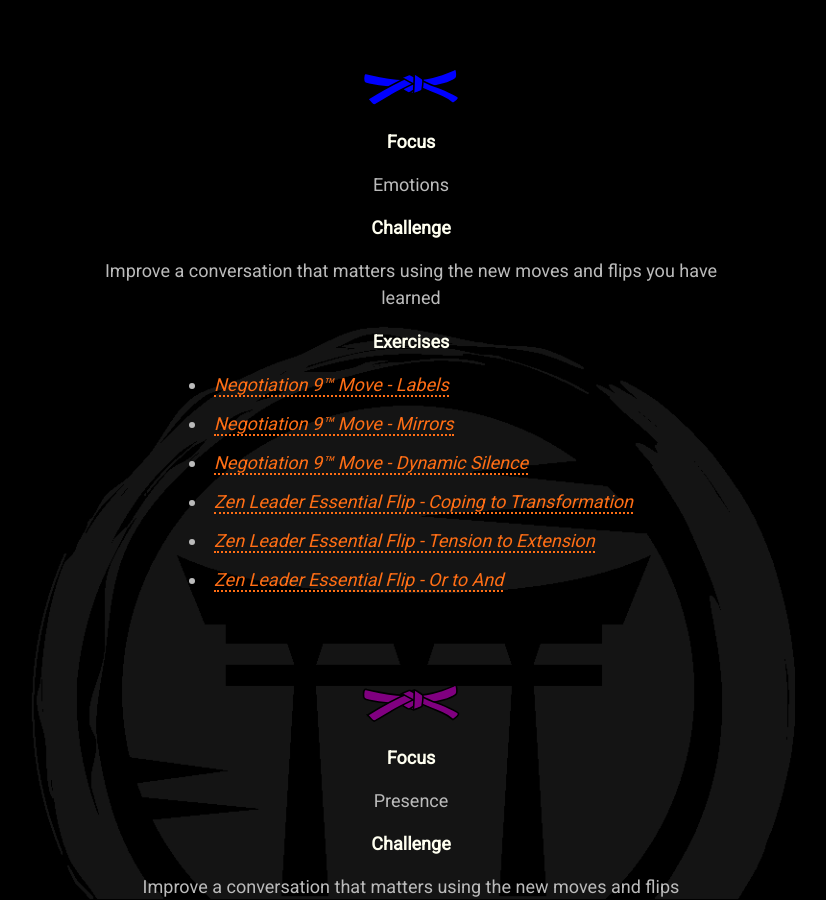
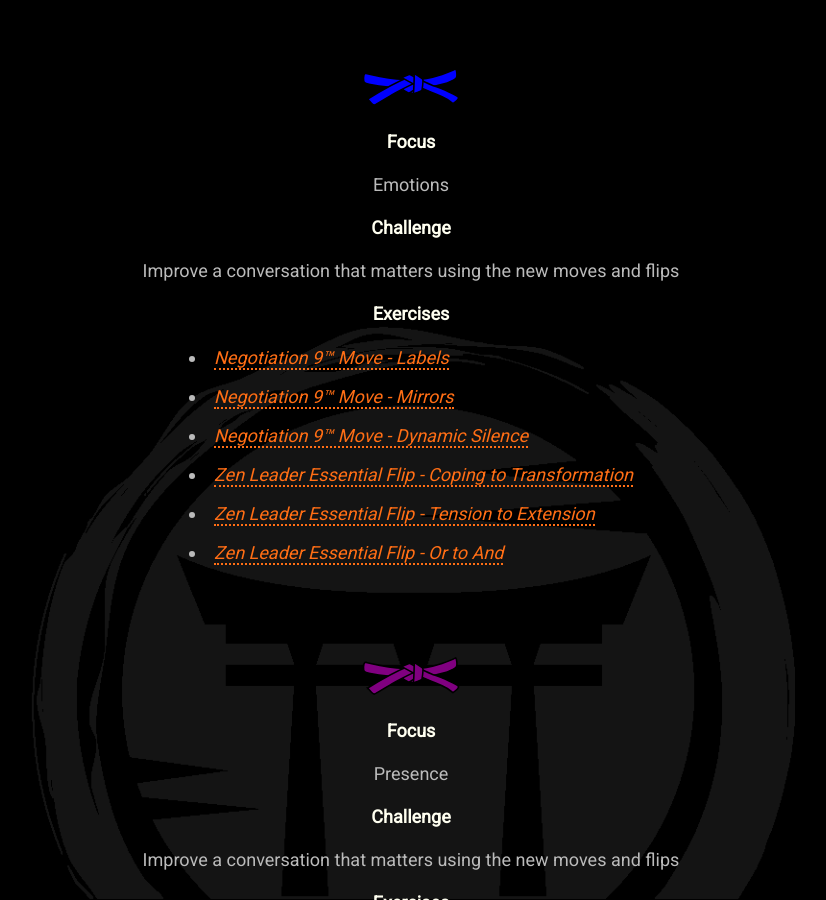
Before and after one commit to mindset-dojo/mindset-dojo.github.io, a Jekyll site: the page built from program.md, in a window 1280 px wide and 900 px high, scrolled down 3220 px. Shown: the whole window, without its empty margins (229-1055 px from the left). Built offline with Jekyll 4.4.1, drawn with Linux system fonts in a browser that asks for light colours; some web fonts are replaced.

Commit message:
fix: Program challenge touch up

```diff
--- a/_data/program.yaml
+++ b/_data/program.yaml
@@ -64,7 +64,7 @@
       label: 4th Kyu
       level: -4
       focus: Emotions
-      challenge: Improve a conversation that matters using the new moves and flips you have learned
+      challenge: Improve a conversation that matters using the new moves and flips
       exercises:
         - label: Negotiation 9™ Move - Labels
           url: https://www.blackswanltd.com/newsletter/infographic-the-black-swan-groups-negotiation-9
```
